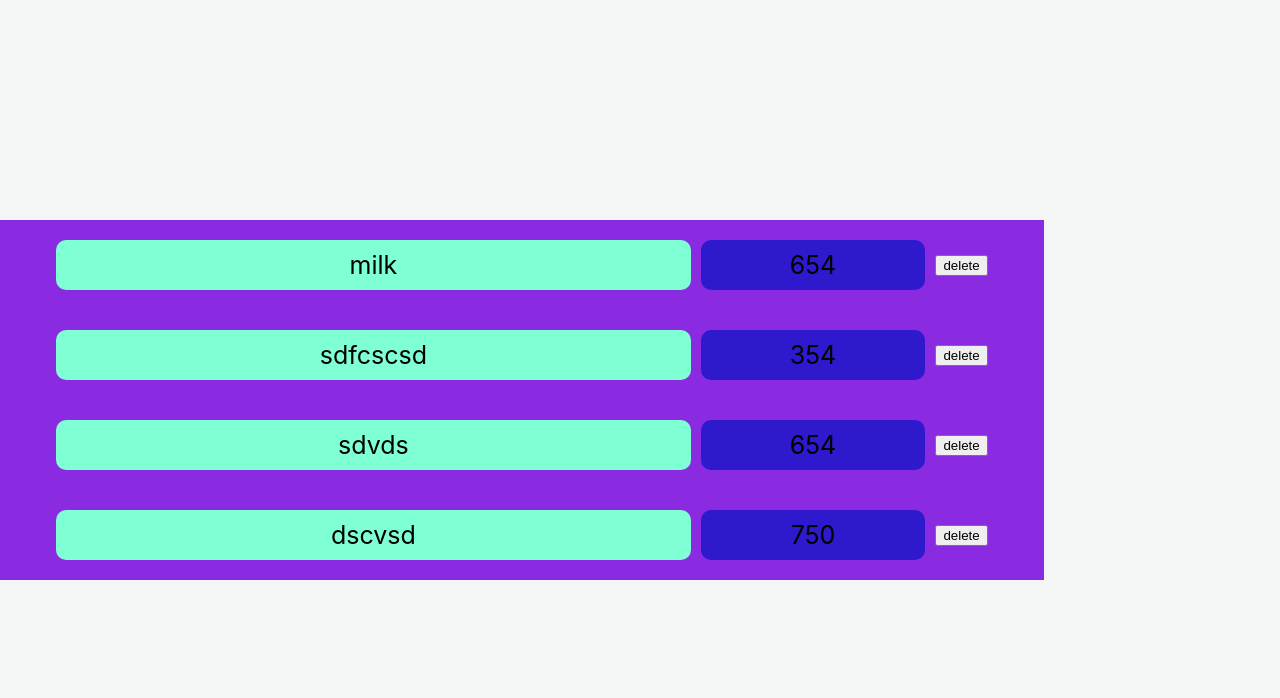
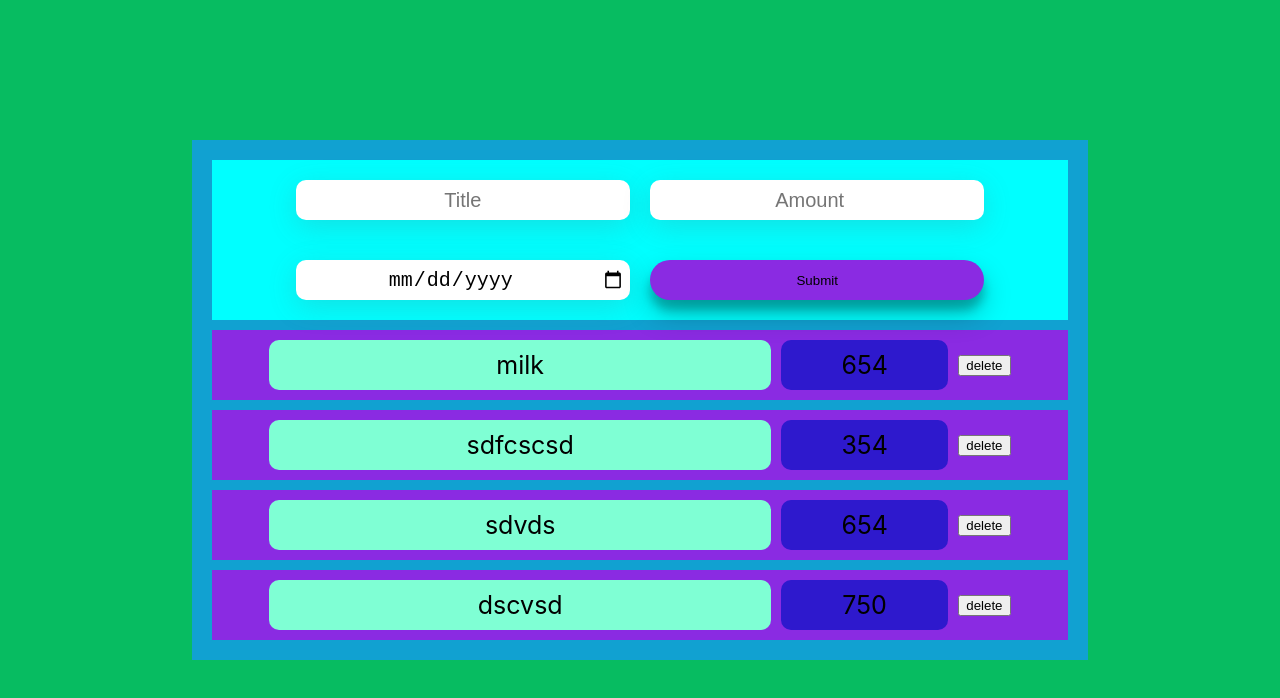
Before and after one commit to gitkrishnaa/expense_app_react_1, a React (Create React App) app: page / in a window 1280 px wide. Shown: the top 698 px of the page. Built offline with nearby package versions, Linux system fonts and the light colour scheme.

Commit message:
form component created and aded

```diff
--- a/src/App.css
+++ b/src/App.css
@@ -1,13 +1,19 @@
+*{
+  box-sizing: border-box;
+}
+
 .main_div1{
   display: flex;
   width: 100vw;
   height: 100vh;
   /* width: 100px;
   height: 100px; */
-  background-color: rgb(244, 246, 245);
+  background-color: rgb(7, 188, 97);
   justify-content: center;
   align-items: center;
 }
 .main_div2{
-width: 100%;
+  padding: 20px;
+width: 70%;
+background-color: rgb(17, 161, 209);
 }
--- a/src/App.js
+++ b/src/App.js
@@ -1,6 +1,7 @@
 
 import Card from "./ui/card"
-import Expense_main from "./expense/main"
+import Expense_main from "./expense/main";
+import Expense_form from "./expense/new_expense/expense_form"
 // import Display from "./display/main"
 import "./App.css"
 function App() {
@@ -8,7 +9,8 @@ function App() {
 
   return <div className="main_div1">
 <div className="main_div2">
-<Expense_main title="milk" amount="654"/>
+  <Expense_form/>
+<Expense_main title="milk" amount="654">adcda</Expense_main>
 <Expense_main title="sdfcscsd" amount="354"/>
 <Expense_main title="sdvds" amount="654"/>
 <Expense_main title="dscvsd" amount="750"/>
--- a/src/expense/main.css
+++ b/src/expense/main.css
@@ -1,11 +1,12 @@
 .div1{
     background-color: blueviolet;
     height: 70px;
-    width: 80%;
+    width: 100%;
     display: flex;
     justify-content: center;
     align-items: center;
     padding: 10px;
+    margin-top: 10px;
 }
 .sub_div1{
     background-color: aquamarine;
--- a/src/expense/main.js
+++ b/src/expense/main.js
@@ -8,6 +8,8 @@ const [title,setTitle]=useState(props.title)
     // alert("hi")
     setTitle("deleted itemx")
 }
+// f2f98f299c343b12b4f1777f2e0b289182fe7b3e
+// f2f98f299c343b12b4f1777f2e0b289182fe7b3e
   return (
     <div className='div1'>
 <div className='sub_div1'>{title}</div>
--- /dev/null
+++ b/src/expense/new_expense/expense_form.js
@@ -0,0 +1,34 @@
+import React from 'react'
+import "./main.css"
+
+function Expense_form() {
+
+const submit=(e)=>{
+   e.preventDefault();
+//    alert("h")
+console.log(e.target.value,"form")
+}
+
+
+
+  return (
+    <div className='expense_form'>
+<form  onSubmit={submit}>
+
+<div className='expense_form_sub_div1'>
+    <input type="text" placeholder='Title' />
+    <input type="number" placeholder='Amount' />
+
+</div>
+
+<div className='expense_form_sub_div2 expense_form_sub_div1' ><input type="date" placeholder='Date'  />
+<button type='submit' className='expense_form_btn1'>Submit</button>
+</div>
+
+
+</form>
+</div>
+  )
+}
+
+export default Expense_form
--- /dev/null
+++ b/src/expense/new_expense/main.css
@@ -0,0 +1,33 @@
+.expense_form_sub_div1{
+    width: 100%;
+    /* height: 40px; */
+    display: flex;
+justify-content: center;
+background-color: aqua;
+padding: 10px;
+/* box-shadow: rgba(100, 100, 111, 0.2) 0px 7px 29px 0px; ; */
+
+ }
+
+.expense_form_sub_div1>input{
+   width: 40%;
+   height: 40px;
+   display: block;
+   margin: 10px;
+   border-radius: 10px;
+   border: none;
+   box-shadow: rgba(100, 100, 111, 0.2) 0px 7px 29px 0px; ;
+padding: 5px;
+font-size: 20px;
+text-align: center;
+}
+.expense_form_sub_div1>button{
+    width: 40%;
+    height: 40px;
+    display: block;
+    margin: 10px;
+    border: none;
+    box-shadow: rgba(0, 0, 0, 0.25) 0px 14px 28px, rgba(0, 0, 0, 0.22) 0px 10px 10px;
+    border-radius: 20px;
+    background-color: blueviolet;
+}
--- a/src/ui/card.js
+++ b/src/ui/card.js
@@ -1,9 +1,9 @@
 import React from 'react'
 import "./main.css"
-function card() {
+function Card() {
   return (
-    <div className='card1'>dgre</div>
+    <div className='card1'>fsfrfer</div>
   )
 }
 
-export default card
+export default Card
--- a/src/ui/main.css
+++ b/src/ui/main.css
@@ -1,3 +1,4 @@
 .card1{
     box-shadow: rgba(100, 100, 111, 0.2) 0px 7px 29px 0px;
+    color: white;
 }
```
